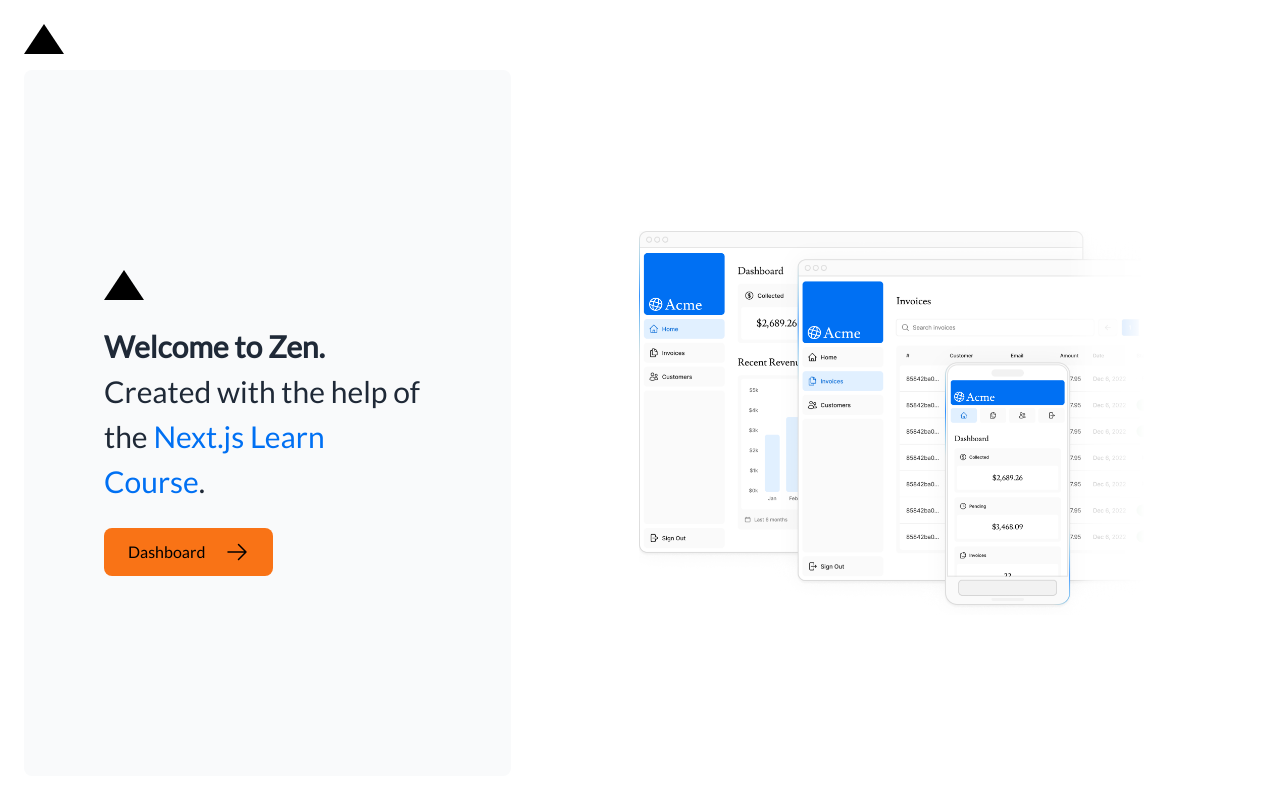
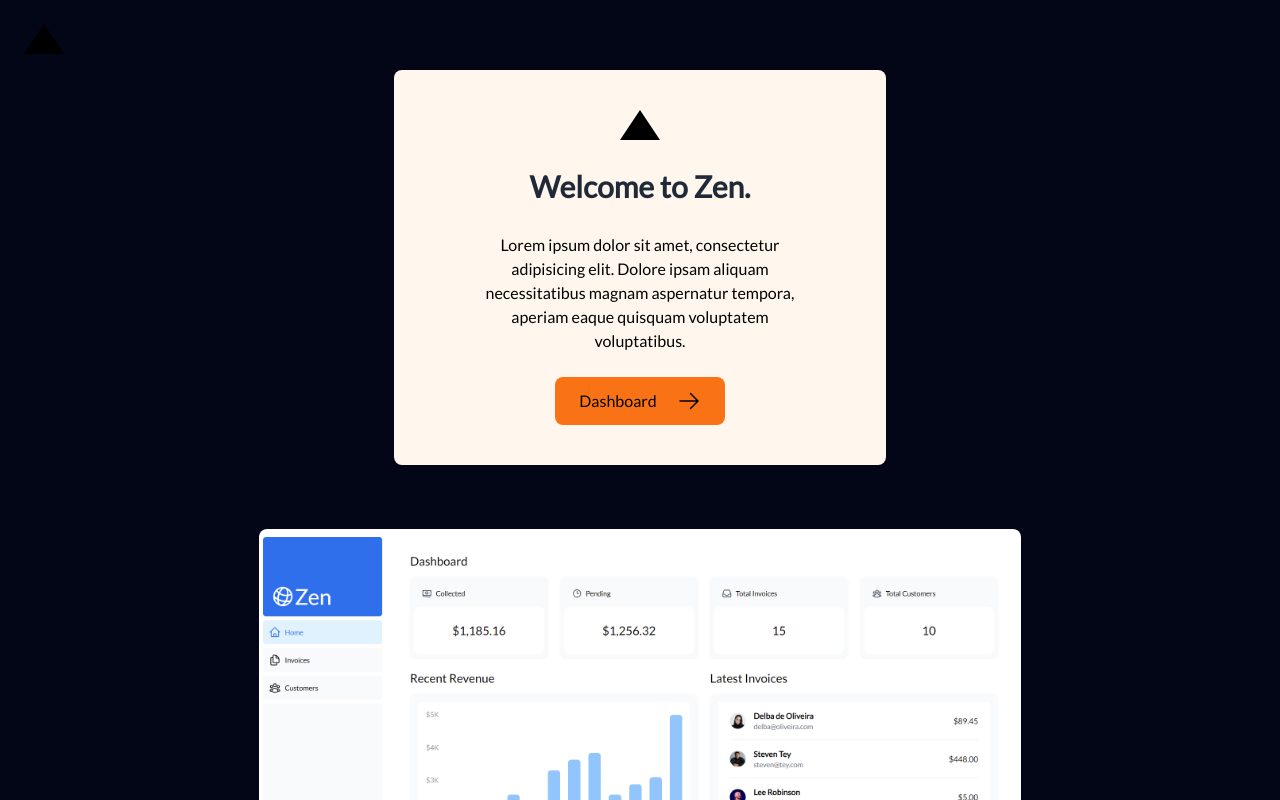
Before and after one commit to YusafS94/nextjs-zen-dashboard, a Next.js app: page / in a window 1280 px wide. Shown: the top 800 px of the page. Built offline with nearby package versions, Linux system fonts and the light colour scheme.

Commit message:
landing page started

```diff
--- a/app/layout.tsx
+++ b/app/layout.tsx
@@ -8,7 +8,9 @@ export default function RootLayout({
 }) {
   return (
     <html lang="en">
-      <body className={`${lato.className} antialiased`}>{children}</body>
+      <body className={`${lato.className} bg-slate-950 antialiased`}>
+        {children}
+      </body>
     </html>
   );
 }
--- a/app/page.tsx
+++ b/app/page.tsx
@@ -8,19 +8,16 @@ export default function Page() {
   return (
     <main className="flex min-h-screen flex-col p-6">
       <div className={styles.shape}>{/* <AcmeLogo /> */}</div>
-      <div className="mt-4 flex grow flex-col gap-4 md:flex-row">
-        <div className="flex flex-col justify-center gap-6 rounded-lg bg-gray-50 px-6 py-10 md:w-2/5 md:px-20">
+      <div className="mt-4 flex grow flex-col gap-4">
+        <div className="mx-auto flex flex-col items-center justify-center gap-6 rounded-lg bg-orange-50 px-6 py-10 text-center md:w-2/5 md:px-20">
           <div className="h-0 w-0 border-b-[30px] border-l-[20px] border-r-[20px] border-b-black border-l-transparent border-r-transparent" />
           <p className={`text-xl text-gray-800 md:text-3xl md:leading-normal`}>
-            <strong>Welcome to Zen.</strong> <br /> Created with the help of the{' '}
-            <a
-              target="blank"
-              href="https://nextjs.org/learn/"
-              className="text-blue-500"
-            >
-              Next.js Learn Course
-            </a>
-            .
+            <strong>Welcome to Zen.</strong>
+          </p>
+          <p>
+            Lorem ipsum dolor sit amet, consectetur adipisicing elit. Dolore
+            ipsam aliquam necessitatibus magnam aspernatur tempora, aperiam
+            eaque quisquam voluptatem voluptatibus.
           </p>
           {/* <Link
             href="/login"
@@ -30,18 +27,18 @@ export default function Page() {
           </Link> */}
           <Link
             href="/dashboard"
-            className="flex items-center gap-5 self-start rounded-lg bg-orange-500 px-6 py-3 text-sm font-medium text-black transition-colors hover:bg-blue-400 md:text-base"
+            className="flex items-center gap-5 self-center rounded-lg bg-orange-500 px-6 py-3 text-sm font-medium text-black transition-colors hover:bg-blue-400 md:text-base"
           >
             <span>Dashboard</span> <ArrowRightIcon className="w-5 md:w-6" />
           </Link>
         </div>
-        <div className="flex items-center justify-center p-6 md:w-3/5 md:px-28 md:py-12">
+        <div className="mx-auto flex items-center justify-center p-6 md:w-4/5 md:px-28 md:py-12">
           {/* Add Hero Images Here */}
           <Image
-            src="/hero-desktop.png"
+            src="/hero-desktop-3.png"
             width={1000}
             height={760}
-            className="hidden md:block"
+            className="hidden rounded-lg md:block"
             alt="Screenshots of the dashboard project showing desktop version"
           />
           <Image
```
Also changed, not shown: public/hero-desktop-2.png (added), public/hero-desktop-3.png (added).
